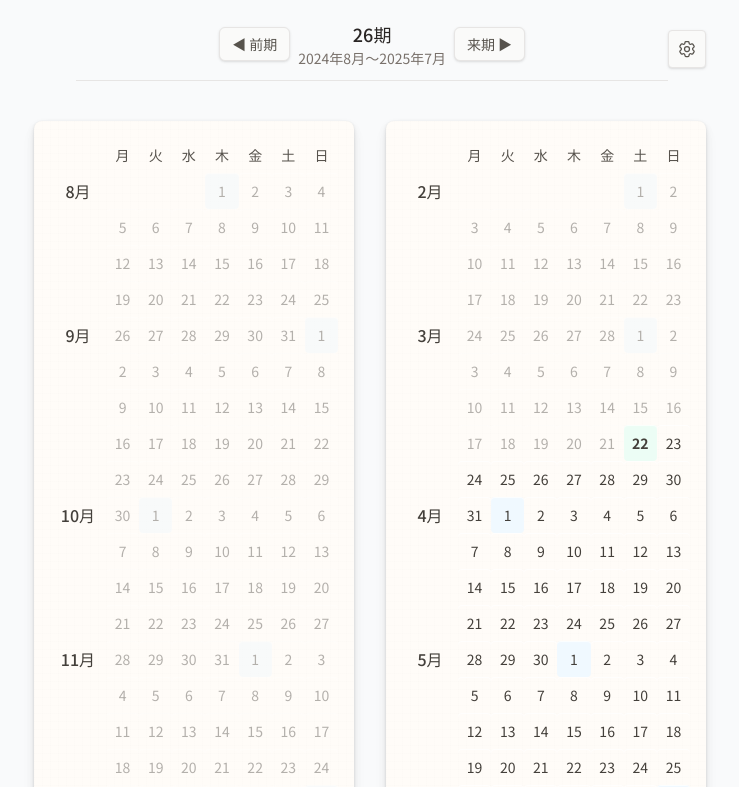
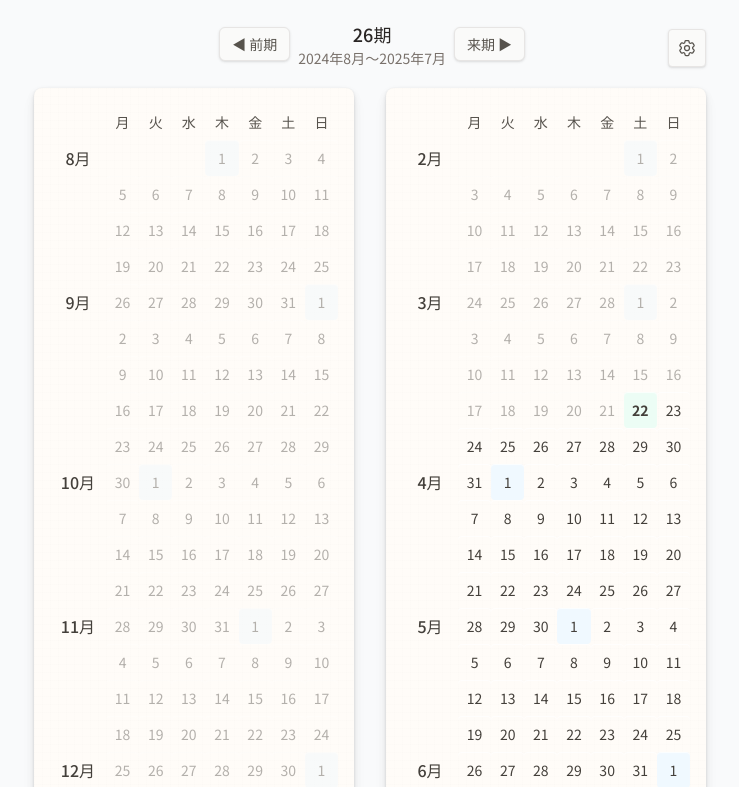
Before and after one commit to okonomi/period-calendar, a React (Vite) app: page / in a window 1280 px wide. Shown: the top 787 px of the page, without its empty margins (270-1009 px from the left). Built offline with nearby package versions, Linux system fonts and the light colour scheme; no server answers.

Commit message:
refactor: remove unnecessary margins for cleaner layout in App component

```diff
--- a/src/App.tsx
+++ b/src/App.tsx
@@ -30,7 +30,7 @@ const AppContent: React.FC = () => {
       <div className="min-h-screen bg-gray-50">
         <div className="container mx-auto px-2 py-2">
           <div className="max-w-5xl mx-auto relative">
-            <div className="mb-4 flex justify-center">
+            <div className="flex justify-center">
               <div className="w-full max-w-2xl flex items-center justify-between">
                 <div className="w-12" />
                 <PeriodSelector
@@ -41,7 +41,7 @@ const AppContent: React.FC = () => {
                 <SettingsDialog />
               </div>
             </div>
-            <div className="flex gap-8 justify-center mt-4">
+            <div className="flex gap-8 justify-center">
               <div className="shrink">
                 <Calendar dates={firstHalfDates} />
               </div>
--- a/src/index.css
+++ b/src/index.css
@@ -8,7 +8,7 @@
 
 @layer components {
   .calendar-container {
-    @apply bg-[#fffcf8] rounded-lg shadow-lg mt-4 p-4 w-[320px] mx-auto;
+    @apply bg-[#fffcf8] rounded-lg shadow-lg p-4 w-[320px] mx-auto;
     box-shadow: 0 1px 3px rgba(0, 0, 0, 0.12), 0 4px 8px rgba(0, 0, 0, 0.08), 0 8px 16px rgba(0, 0, 0, 0.04);
     background-image: linear-gradient(90deg, rgba(230, 230, 230, 0.05) 1px, transparent 1px),
       linear-gradient(rgba(230, 230, 230, 0.05) 1px, transparent 1px);
@@ -16,7 +16,7 @@
   }
 
   .calendar-header {
-    @apply flex items-center justify-center space-x-2 w-full py-3 mb-2 border-b border-stone-200;
+    @apply flex items-center justify-center space-x-2 w-full py-3 mb-2;
   }
 
   .calendar-cell {
```
